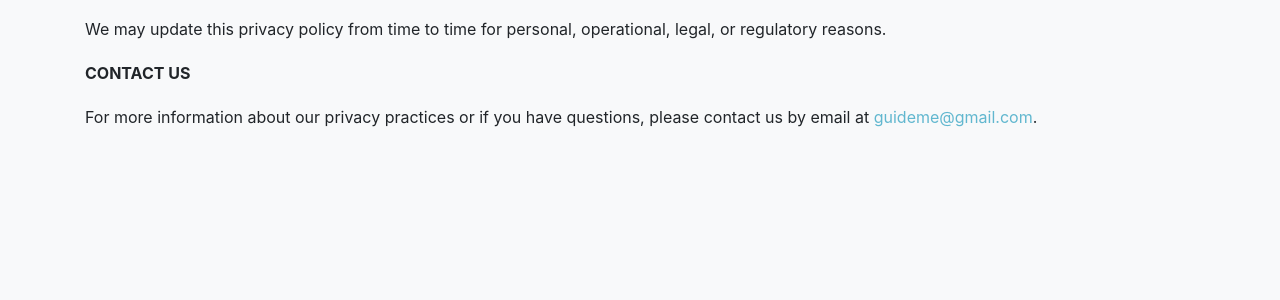
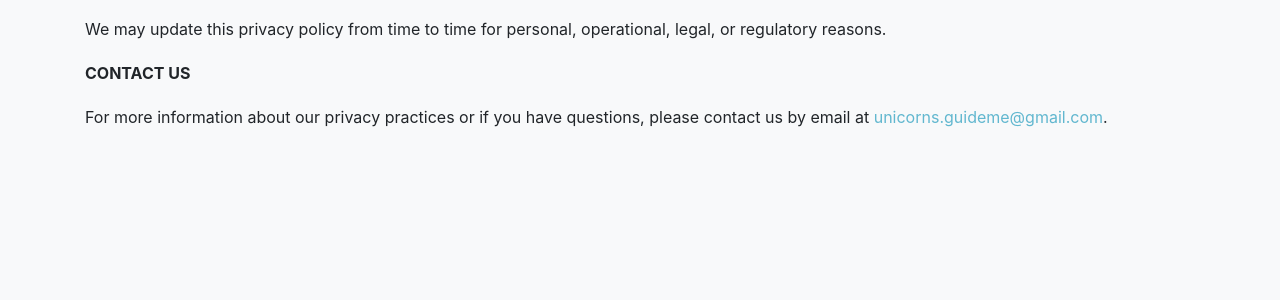
Before and after one commit to Unicorns-guideMe/guideMe-fiki, a Jekyll site: the page built from legal.md, in a window 1280 px wide. Shown: the part 357-657 px from the top of the page. Built offline with Jekyll 4.4.1, drawn with Linux system fonts in a browser that asks for light colours; some web fonts are replaced.

Commit message:
Add landing page + some general fixes

```diff
--- a/_config.yml
+++ b/_config.yml
@@ -17,7 +17,7 @@
 baseurl: "" # the subpath of your site, e.g. /blog
 
 title      : GuideMe
-email      : guideme@gmail.com #this is also the email contact forms will go to
+email      : unicorns.guideme@gmail.com #this is also the email contact forms will go to
 description: "The lighthouse of learning."
 author     : Unicorns
 # logo:     #optional, defaults to site title
--- a/_includes/m2/general_plan.html
+++ b/_includes/m2/general_plan.html
@@ -1,4 +1,4 @@
-<section class="page-section" id="{{ site.data.m2.general_plan.section | default: "general_plan" }}">
+<section class="bg-light page-section" id="{{ site.data.m2.general_plan.section | default: "general_plan" }}">
     <div class="container">
 
       <div class="row">
--- a/_includes/m2/problem.html
+++ b/_includes/m2/problem.html
@@ -1,4 +1,4 @@
-<section class="page-section" id="{{ site.data.m2.problem.section | default: "problem" }}">
+<section class="bg-light page-section" id="{{ site.data.m2.problem.section | default: "problem" }}">
     <div class="container">
 
       <div class="row">
--- a/_includes/m2/solution_validation.html
+++ b/_includes/m2/solution_validation.html
@@ -1,4 +1,4 @@
-<section class="page-section" id="{{ site.data.m2.solution_validation.section | default: "customer_discovery" }}">
+<section class="bg-light page-section" id="{{ site.data.m2.solution_validation.section | default: "customer_discovery" }}">
     <div class="container">
 
       <div class="row">
--- a/_includes/m3/wireframes.html
+++ b/_includes/m3/wireframes.html
@@ -3,7 +3,7 @@
 
      <!-- Section title -->
       <div class="row">
-        <div class="col-lg-12 text-center">
+        <div class="col col-lg-12 text-center">
           <h2 class="section-heading text-uppercase">
               {{ site.data.m3.wireframes.title }}
           </h2>
```
Also changed, not shown: _includes/m3/landing_page.html (+14 -8 lines), 1 other file.
